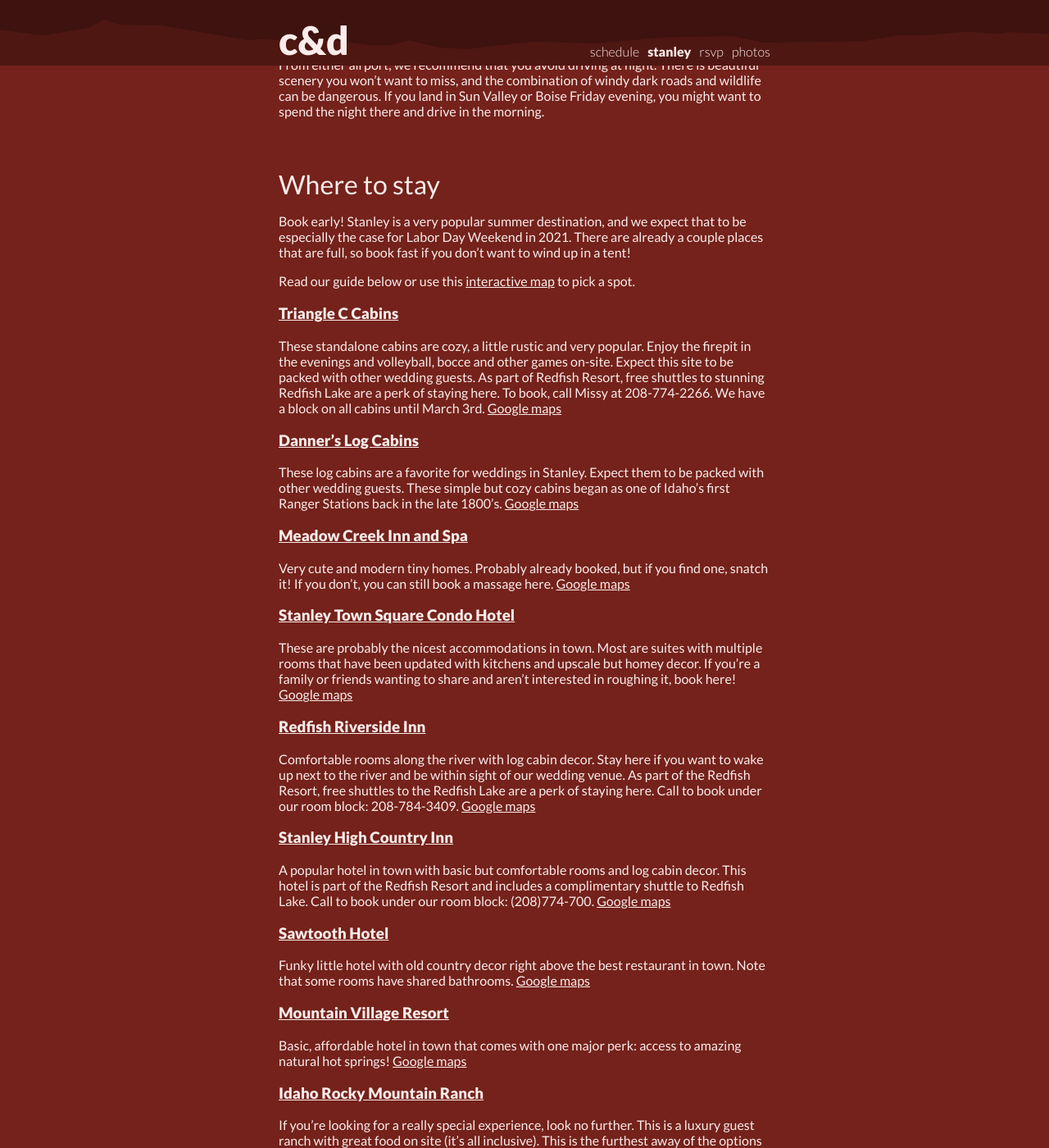
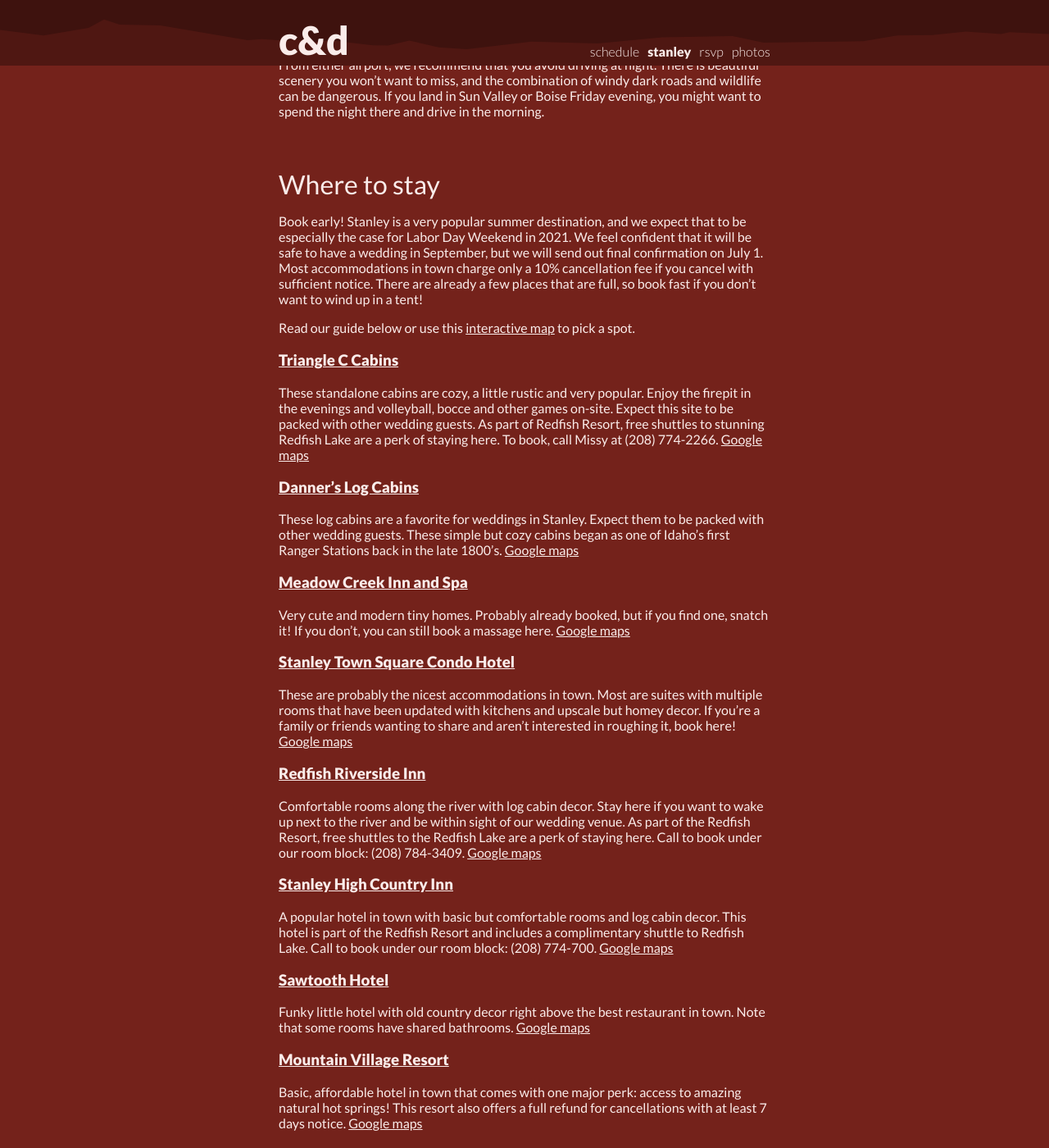
Before and after one commit to dproctor/wedding-website, a Jekyll site: the page built from stanley.md, in a window 1280 px wide and 1400 px high, scrolled down 1115 px. Shown: the whole window at 82% size. Built offline with Jekyll 4.4.1, drawn with Linux system fonts in a browser that asks for light colours.

Commit message:
Update stanley.md
added info about final date of confirmation and cancellation fees

```diff
--- a/stanley.md
+++ b/stanley.md
@@ -47,15 +47,13 @@ roads and wildlife can be dangerous. If you land in Sun Valley or Boise Friday
 evening, you might want to spend the night there and drive in the morning.
 
 <h2> <a class="anchor" name="where-to-stay" id="where-to-stay"></a>Where to stay </h2>
-Book early! Stanley is a very popular summer destination, and we expect that to
-be especially the case for Labor Day Weekend in 2021. There are already a couple
-places that are full, so book fast if you don’t want to wind up in a tent!
+Book early! Stanley is a very popular summer destination, and we expect that to be especially the case for Labor Day Weekend in 2021. We feel confident that it will be safe to have a wedding in September, but we will send out final confirmation on July 1. Most accommodations in town charge only a 10% cancellation fee if you cancel with sufficient notice. There are already a few places that are full, so book fast if you don’t want to wind up in a tent!
 
 Read our guide below or use this <a href="https://www.google.com/maps/d/u/0/edit?mid=1_B3vhMWHFdH3K45NLqSttNAF5bBIlxmC&usp=sharing">interactive map</a> to pick a spot.
 
 <h3><a name="triangle-c-cabins" id="triangle-c-cabins"  href="https://triangleccabins.com/">Triangle C Cabins</a></h3>
 
-These standalone cabins are cozy, a little rustic and very popular. Enjoy the firepit in the evenings and volleyball, bocce and other games on-site. Expect this site to be packed with other wedding guests. As part of Redfish Resort, free shuttles to stunning Redfish Lake are a perk of staying here. To book, call Missy at 208-774-2266. We have a block on all cabins until March 3rd.
+These standalone cabins are cozy, a little rustic and very popular. Enjoy the firepit in the evenings and volleyball, bocce and other games on-site. Expect this site to be packed with other wedding guests. As part of Redfish Resort, free shuttles to stunning Redfish Lake are a perk of staying here. To book, call Missy at (208) 774-2266.
 <a href="https://goo.gl/maps/YVABhYiVvP3xZc6U8">Google maps</a>
 
 <h3><a name="danners-log-cabins" id="danners-log-cabins"   href="http://www.dannerslogcabins.com/">Danner’s Log Cabins</a></h3>
@@ -76,17 +74,17 @@ These are probably the nicest accommodations in town. Most are suites with multi
 <a href="https://goo.gl/maps/pdJ3k6gyYd9kPmYS8">Google maps</a>
 
 <h3><a name="redfish-riverside-inn" id="redfish-riverside-inn"   href="https://redfishriversideinn.com/">Redfish Riverside Inn</a></h3>
-Comfortable rooms along the river with log cabin decor. Stay here if you want to wake up next to the river and be within sight of our wedding venue. As part of the Redfish Resort, free shuttles to the Redfish Lake are a perk of staying here. Call to book under our room block: 208-784-3409.
+Comfortable rooms along the river with log cabin decor. Stay here if you want to wake up next to the river and be within sight of our wedding venue. As part of the Redfish Resort, free shuttles to the Redfish Lake are a perk of staying here. Call to book under our room block: (208) 784-3409.
 <a href="https://goo.gl/maps/cvh4Y12n9yPcxkpTA">Google maps</a>
 
 <h3><a name="stanley-high-country-inn" id="stanley-high-country-inn"   href="https://stanleyinn.com/">Stanley High Country Inn</a></h3>
-A popular hotel in town with basic but comfortable rooms and log cabin decor. This hotel is part of the Redfish Resort and includes a complimentary shuttle to Redfish Lake. Call to book under our room block: (208)774-700. <a href="https://goo.gl/maps/79nR3iK61rJreeH37">Google maps</a>
+A popular hotel in town with basic but comfortable rooms and log cabin decor. This hotel is part of the Redfish Resort and includes a complimentary shuttle to Redfish Lake. Call to book under our room block: (208) 774-700. <a href="https://goo.gl/maps/79nR3iK61rJreeH37">Google maps</a>
 
 <h3><a name="sawtooth-hotel" id="sawtooth-hotel"   href="https://sawtoothhotel.com/">Sawtooth Hotel</a></h3>
 Funky little hotel with old country decor right above the best restaurant in town. Note that some rooms have shared bathrooms. <a href="https://goo.gl/maps/cLRjQ67h5Ct7HS6ZA">Google maps</a>
 
 <h3><a name="mountain-village" id="mountain village"   href="https://www.mountainvillage.com/">Mountain Village Resort</a></h3>
-Basic, affordable hotel in town that comes with one major perk: access to amazing natural hot springs! <a href="https://goo.gl/maps/fLcVFE9DBhbirCDm9">Google maps</a>
+Basic, affordable hotel in town that comes with one major perk: access to amazing natural hot springs! This resort also offers a full refund for cancellations with at least 7 days notice. <a href="https://goo.gl/maps/fLcVFE9DBhbirCDm9">Google maps</a>
 
 <h3><a name="idaho-rocky-mountain-ranch" id="idaho-rocky-mountain-ranch"   href="https://idahorocky.com/">Idaho Rocky Mountain Ranch</a></h3>
 If you're looking for a really special experience, look no further. This is a luxury guest ranch with great food on site (it's all inclusive). This is the furthest away of the options we recommend, but still only a 15-minute drive from Stanley and the wedding venue.
```
